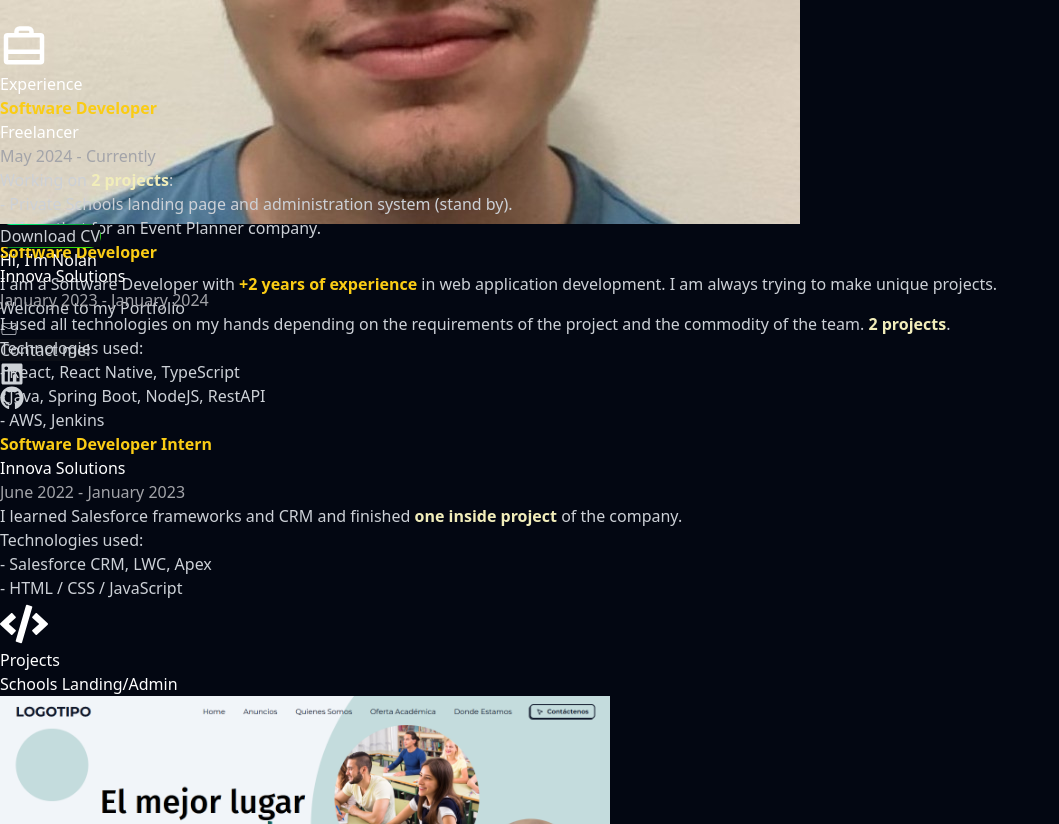
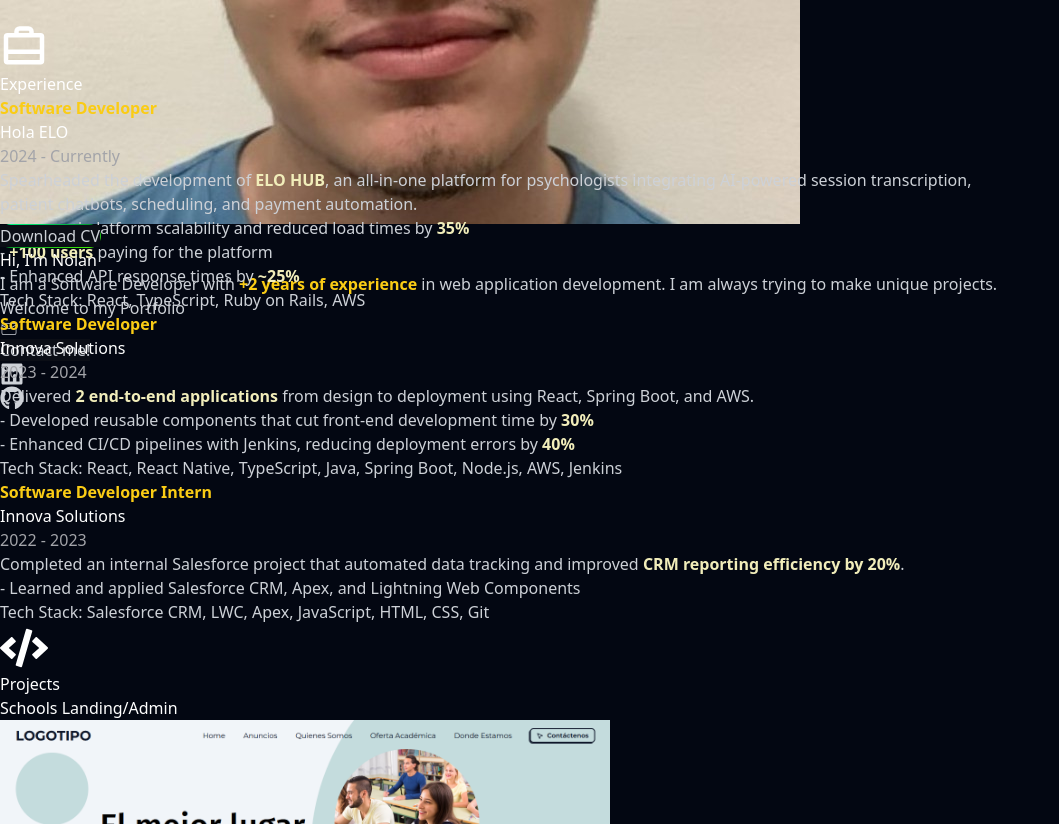
Before and after one commit to NolanS-OMG/portfolio, a React (Vite) app: page / in a window 1280 px wide. Shown: the part 600-1424 px from the top of the page, without its empty margins (0-1059 px from the left). Built offline with nearby package versions, Linux system fonts and the light colour scheme.

Commit message:
nuevo readme

```diff
--- a/src/App.jsx
+++ b/src/App.jsx
@@ -25,45 +25,43 @@ function App() {
   const experience_en = [
     {
       title: "Software Developer",
-      company: "Freelancer",
-      start: "May 2024",
+      company: "Hola ELO",
+      start: "2024",
       after: "Currently",
       description: (
         <>
-          Working on <strong className="light">2 projects</strong>: <br />
-          - Private Schools landing page and administration system (stand by). <br />
-          - AI chatbot for an Event Planner company.
+          Spearheaded the development of <strong className="light">ELO HUB</strong>, an all-in-one platform for psychologists integrating AI-powered session transcription, patient chatbots, scheduling, and payment automation. <br />
+          - Improved platform scalability and reduced load times by <strong className="light">35%</strong> <br />
+          - <strong className="light">+100 users</strong> paying for the platform <br />
+          - Enhanced API response times by <strong className="light">~25%</strong> <br />
+          Tech Stack: React, TypeScript, Ruby on Rails, AWS
         </>
       ),
     },
     {
       title: "Software Developer",
       company: "Innova Solutions",
-      start: "January 2023",
-      after: "January 2024",
+      start: "2023",
+      after: "2024",
       description: (
         <>
-          I used all technologies on my hands depending on the requirements of the project
-          and the commodity of the team. <strong className="light">2 projects</strong>. <br />
-          Technologies used: <br />
-          - React, React Native, TypeScript <br />
-          - Java, Spring Boot, NodeJS, RestAPI <br />
-          - AWS, Jenkins
+          Delivered <strong className="light">2 end-to-end applications</strong> from design to deployment using React, Spring Boot, and AWS. <br />
+          - Developed reusable components that cut front-end development time by <strong className="light">30%</strong> <br />
+          - Enhanced CI/CD pipelines with Jenkins, reducing deployment errors by <strong className="light">40%</strong> <br />
+          Tech Stack: React, React Native, TypeScript, Java, Spring Boot, Node.js, AWS, Jenkins
         </>
       ),
     },
     {
       title: "Software Developer Intern",
       company: "Innova Solutions",
-      start: "June 2022",
-      after: "January 2023",
+      start: "2022",
+      after: "2023",
       description: (
         <>
-          I learned Salesforce frameworks and CRM and finished <strong className="light">one inside project</strong> of the
-          company. <br />
-          Technologies used: <br />
-          - Salesforce CRM, LWC, Apex <br />
-          - HTML / CSS / JavaScript
+          Completed an internal Salesforce project that automated data tracking and improved <strong className="light">CRM reporting efficiency by 20%</strong>. <br />
+          - Learned and applied Salesforce CRM, Apex, and Lightning Web Components <br />
+          Tech Stack: Salesforce CRM, LWC, Apex, JavaScript, HTML, CSS, Git
         </>
       ),
     },
@@ -71,43 +69,43 @@ function App() {
   const experience_es = [
     {
       title: "Software Developer",
-      company: "Freelancer",
-      start: "Mayo 2024",
-      after: "Actualmente...",
+      company: "Hola ELO",
+      start: "2024",
+      after: "Actualmente",
       description: (
         <>
-          Trabajando en <strong className="light">2 proyectos</strong>: <br />
-          - Página web para landing y administración de escuelas privadas (detenido). <br />
-          - AI chatbot para empresa de organización de eventos.
+          Lideré el desarrollo de <strong className="light">ELO HUB</strong>, una plataforma todo-en-uno para psicólogos que integra transcripción de sesiones con IA, chatbots para pacientes, agendamiento y automatización de pagos. <br />
+          - Mejoré la escalabilidad y reduje tiempos de carga en <strong className="light">35%</strong> <br />
+          - <strong className="light">+100 usuarios</strong> pagando por la plataforma <br />
+          - Mejoré tiempos de respuesta de API en <strong className="light">~25%</strong> <br />
+          Tech Stack: React, TypeScript, Ruby on Rails, AWS
         </>
       ),
     },
     {
       title: "Software Developer",
       company: "Innova Solutions",
-      start: "Enero 2023",
-      after: "Enero 2024",
+      start: "2023",
+      after: "2024",
       description: (
         <>
-          Se utilizaban las tecnologías necesarias según los requerimientos del cliente y las necesidades del equipo. <strong className="light">2 proyectos</strong>. <br />
-          Tecnologías utilizadas: <br />
-          - React, React Native, TypeScript <br />
-          - Java, Spring Boot, NodeJS, RestAPI <br />
-          - AWS, Jenkins
+          Entregué <strong className="light">2 aplicaciones end-to-end</strong> desde diseño hasta despliegue usando React, Spring Boot y AWS. <br />
+          - Desarrollé componentes reutilizables que redujeron el tiempo de desarrollo frontend en <strong className="light">30%</strong> <br />
+          - Mejoré pipelines CI/CD con Jenkins, reduciendo errores de despliegue en <strong className="light">40%</strong> <br />
+          Tech Stack: React, React Native, TypeScript, Java, Spring Boot, Node.js, AWS, Jenkins
         </>
       ),
     },
     {
       title: "Software Developer Intern",
       company: "Innova Solutions",
-      start: "Junio 2022",
-      after: "Enero 2023",
+      start: "2022",
+      after: "2023",
       description: (
         <>
-          Aprendí los frameworks de Salesforce y el uso de sus CRM además de trabajar en <strong className="light">un proyecto interno</strong> de la compañía. <br />
-          Tecnologías utilizadas: <br />
-          - Salesforce CRM, LWC, Apex <br />
-          - HTML / CSS / JavaScript
+          Completé un proyecto interno de Salesforce que automatizó el seguimiento de datos y mejoró la <strong className="light">eficiencia de reportes CRM en 20%</strong>. <br />
+          - Aprendí y apliqué Salesforce CRM, Apex y Lightning Web Components <br />
+          Tech Stack: Salesforce CRM, LWC, Apex, JavaScript, HTML, CSS, Git
         </>
       ),
     },
```
Also changed, not shown: 2 other files (tests, documents, lock files or other folders).
